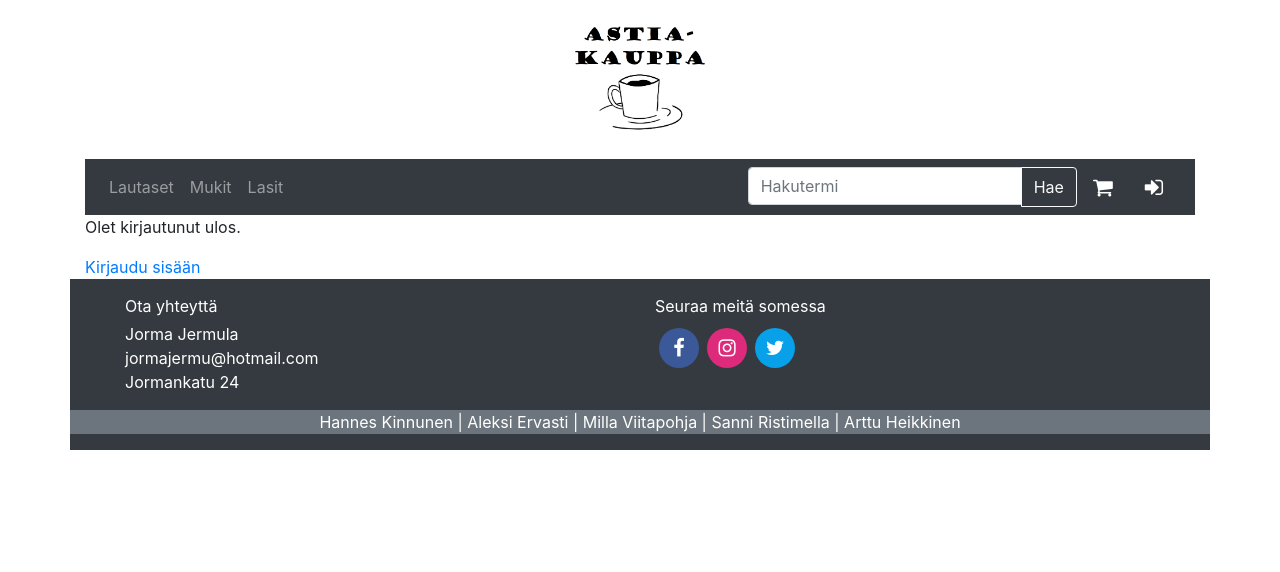
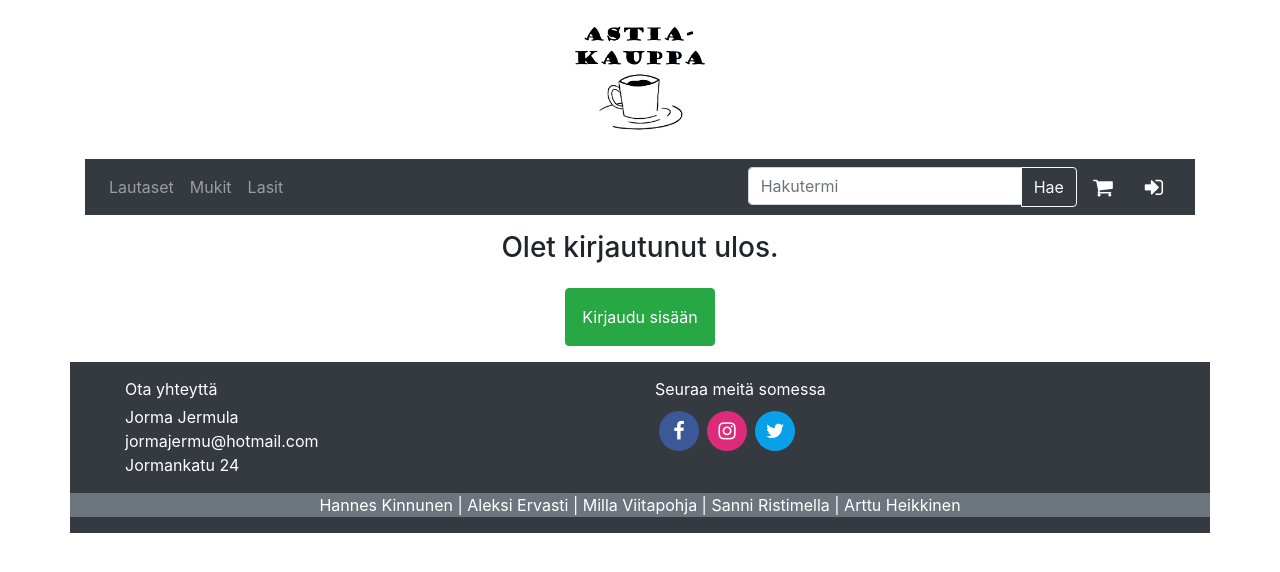
Before and after one commit to Steellow/astiakauppa, a React (Create React App) app in the folder frontend/: page /uloskirjautuminen in a window 1280 px wide. Shown: the top 572 px of the page. Built offline with nearby package versions, Linux system fonts and the light colour scheme; no server answers.

Commit message:
Improve logout page

```diff
--- a/frontend/src/components/LogOut.jsx
+++ b/frontend/src/components/LogOut.jsx
@@ -21,9 +21,11 @@ export default function Logout({ setUser }) {
   }, [setUser]);
 
   return (
-    <div>
-      <p>Olet kirjautunut ulos.</p>
-      <Link to="/kirjaudu">Kirjaudu sisään</Link>
+    <div className="row justify-content-center text-center">
+      <h3 className="col-12 mt-3">Olet kirjautunut ulos.</h3>
+      <Link to="/kirjaudu" className="my-3 btn btn-success p-3" type="button">
+        Kirjaudu sisään
+      </Link>
     </div>
   );
 }
```
